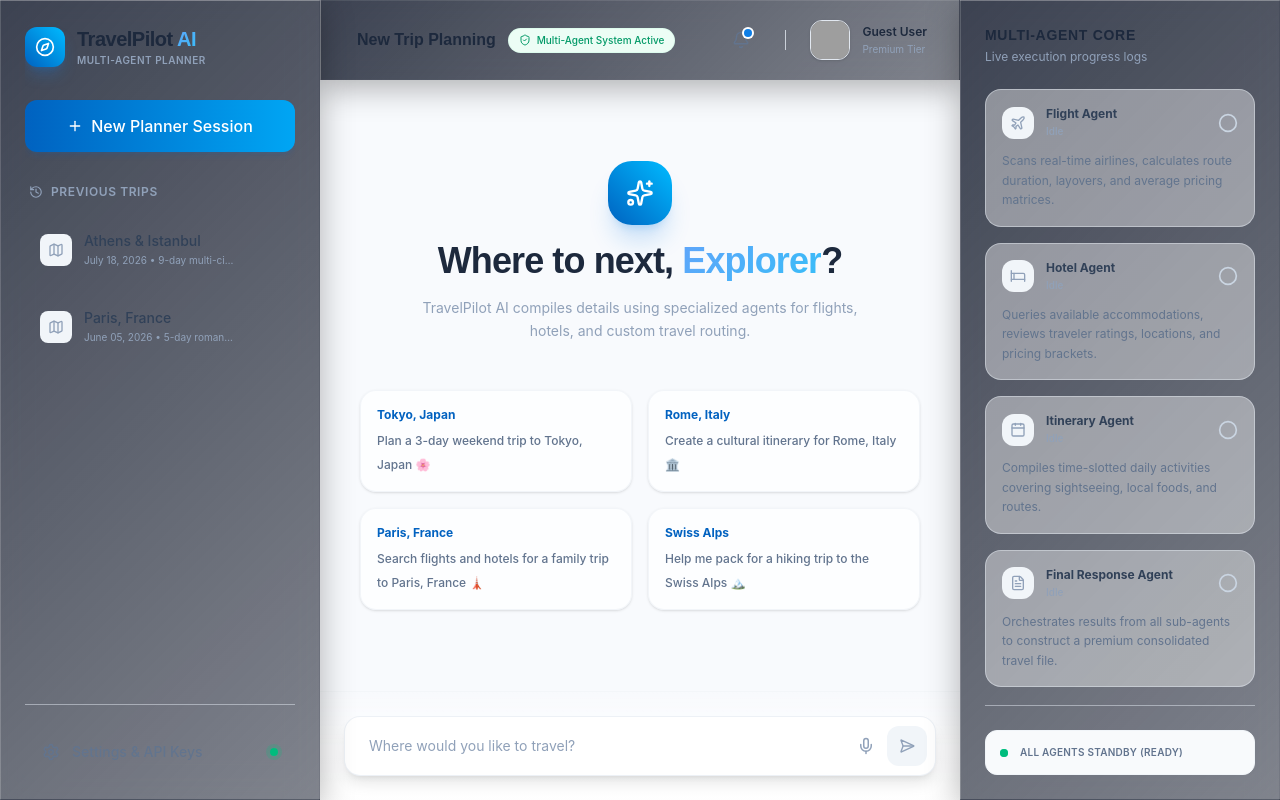
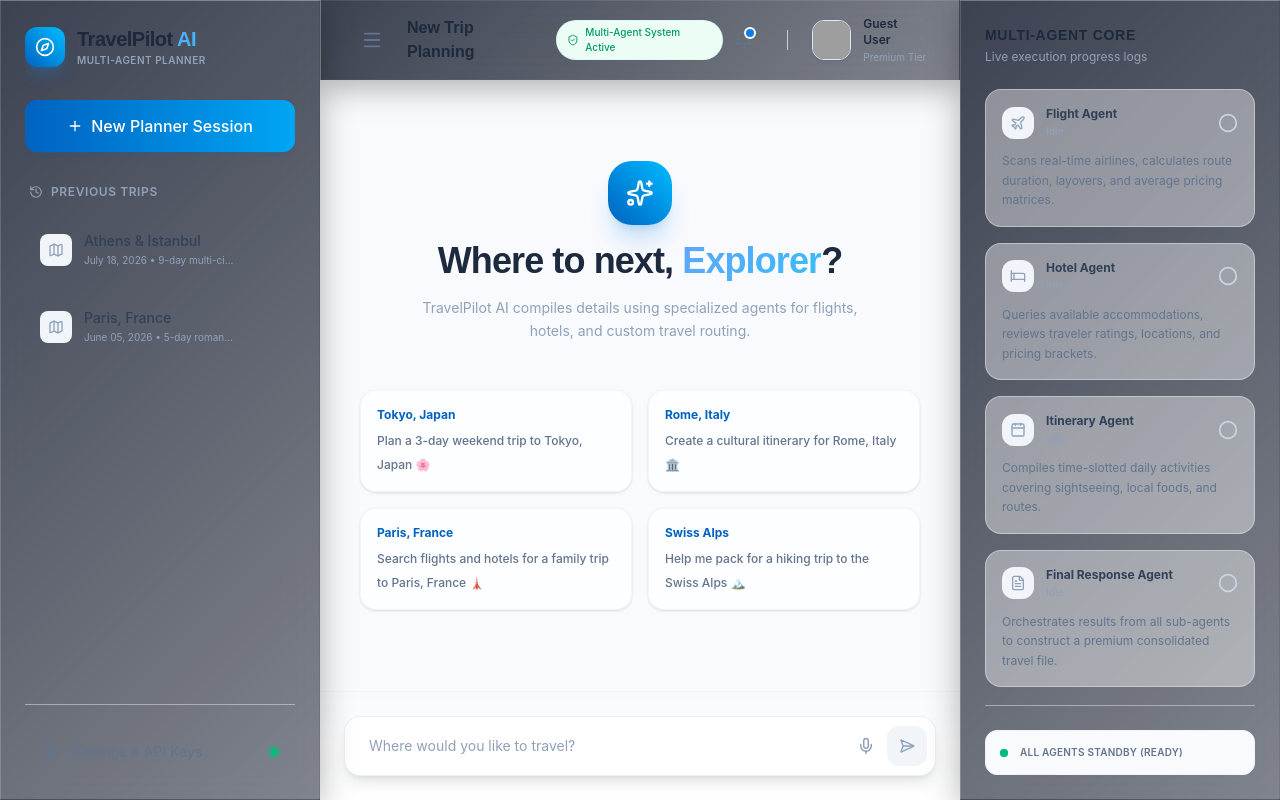
Before and after one commit to om0710/travelpilot-ai-multi-agent, a React (Vite) app in the folder frontend/: page / in a window 1280 px wide. Built offline with nearby package versions, Linux system fonts and the light colour scheme; grey boxes are pictures that could not be loaded.

Commit message:
feat: make left sidebar toggleable and smoothly collapsible on desktop viewports

```diff
--- a/frontend/src/App.tsx
+++ b/frontend/src/App.tsx
@@ -126,7 +126,12 @@ function App() {
   const [inputValue, setInputValue] = useState<string>('');
   const [agents, setAgents] = useState<AgentStatus[]>(INITIAL_AGENTS);
   const [currentTripName, setCurrentTripName] = useState<string>('TravelPilot AI Planner');
-  const [sidebarOpen, setSidebarOpen] = useState<boolean>(false);
+  const [sidebarOpen, setSidebarOpen] = useState<boolean>(() => {
+    if (typeof window !== 'undefined') {
+      return window.innerWidth >= 768; // open on desktop, closed on mobile by default
+    }
+    return true;
+  });
 
   // Load theme preference and save
   useEffect(() => {
--- a/frontend/src/components/Navbar.tsx
+++ b/frontend/src/components/Navbar.tsx
@@ -11,10 +11,10 @@ export const Navbar: React.FC<NavbarProps> = ({ currentTripName, onToggleSidebar
     <header className="h-20 border-b border-slate-200/50 dark:border-slate-800/30 flex items-center justify-between px-8 glass-premium z-10 select-none">
       {/* Title & Toggle */}
       <div className="flex items-center space-x-3">
-        {/* Burger menu toggle button for mobile */}
+        {/* Burger menu toggle button for desktop and mobile */}
         <button
           onClick={onToggleSidebar}
-          className="p-2 rounded-xl hover:bg-slate-100/60 dark:hover:bg-slate-800/20 text-slate-500 dark:text-slate-400 md:hidden outline-none cursor-pointer"
+          className="p-2 rounded-xl hover:bg-slate-100/60 dark:hover:bg-slate-800/20 text-slate-500 dark:text-slate-400 outline-none cursor-pointer"
           title="Toggle Sidebar"
         >
           <Menu className="w-5.5 h-5.5" />
--- a/frontend/src/components/Sidebar.tsx
+++ b/frontend/src/components/Sidebar.tsx
@@ -23,9 +23,13 @@ export const Sidebar: React.FC<SidebarProps> = ({
   onClose,
 }) => {
   return (
-    <aside className={`fixed md:static inset-y-0 left-0 z-50 w-80 h-screen border-r border-slate-200/50 dark:border-slate-800/30 flex flex-col justify-between p-6 glass-premium select-none transform transition-transform duration-300 md:translate-x-0 ${
-      isOpen ? 'translate-x-0' : '-translate-x-full'
-    }`}>
+    <aside className={`h-screen select-none transition-all duration-300 shrink-0 overflow-hidden z-50 flex flex-col justify-between
+      fixed md:static inset-y-0 left-0 glass-premium
+      ${isOpen
+        ? 'w-80 p-6 border-r border-slate-200/50 dark:border-slate-800/30 translate-x-0'
+        : 'w-0 md:w-0 p-0 md:p-0 border-r-0 translate-x-[-100%] md:translate-x-0'
+      }
+    `}>
       {/* Top Section */}
       <div className="flex flex-col flex-1 overflow-hidden">
         {/* Brand Logo & Close Row */}
```
